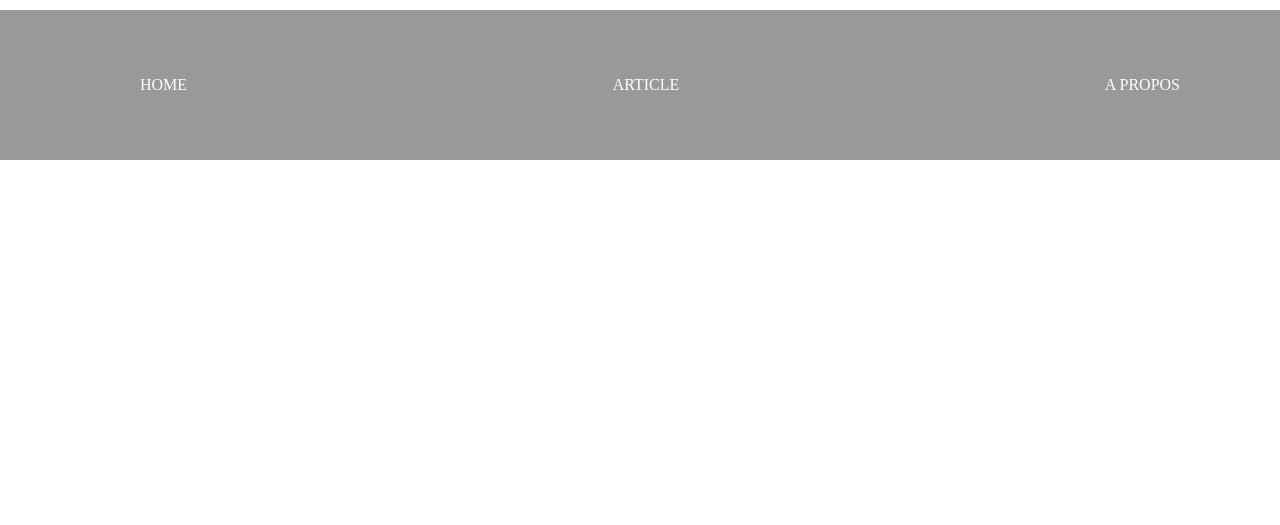
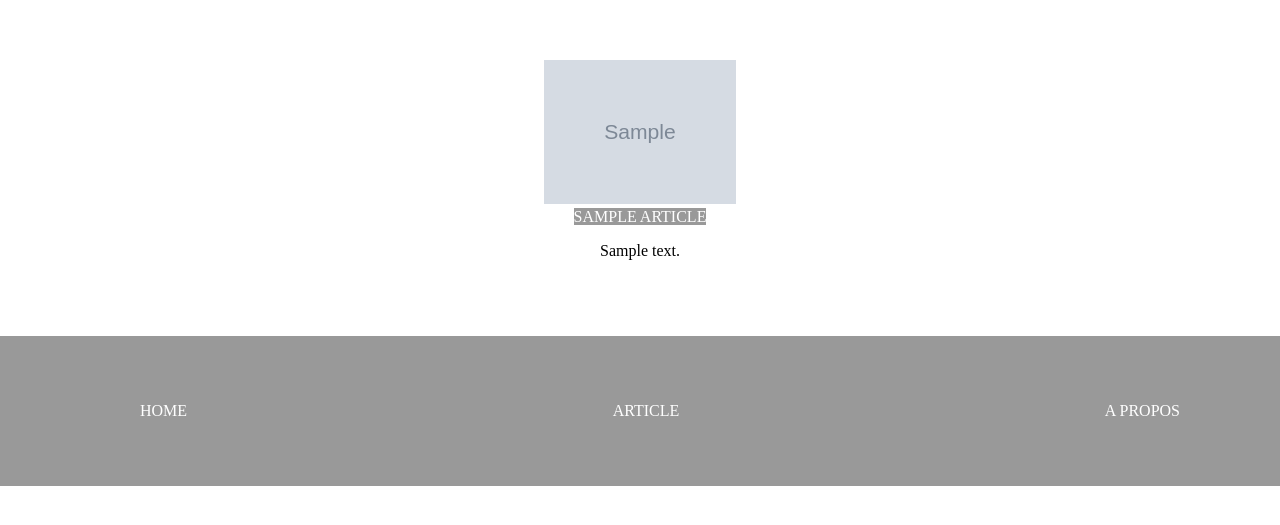
Before and after one commit to D-Remi/exo_symfony, a Symfony app: template templates/index.html.twig in a window 1280 px wide. Shown: the part 255-780 px from the top of the page. Run offline with Twig, Linux system fonts and the light colour scheme; the template is opened without the code that fills it: most values are stand-ins (such as "Sample title", 1, 10 or a date in 2020); grey boxes marked "Sample" are stand-in pictures; data that the repository does not hold is empty; some libraries are stand-ins or nearby versions.

Commit message:
modification indentation

```diff
--- a/public/asset/css/style.css
+++ b/public/asset/css/style.css
@@ -17,10 +17,12 @@ header,footer{
 
 a{
     color: white;
+    background-color: #999;
     text-transform: uppercase;
     list-style: none;
     text-decoration: none;
 }
+
 
 nav div{
     width: 10%;
--- a/src/Controller/ArticleProject.php
+++ b/src/Controller/ArticleProject.php
@@ -56,7 +56,7 @@ class ArticleProject extends AbstractController
 
         return $this->render('index.html.twig',[
             /* je fais appel a mon attribut $articles */
-            'article' => $this->articles
+            'articles' => $this->articles,
         ]);
     }
 
--- a/templates/index.html.twig
+++ b/templates/index.html.twig
@@ -20,13 +20,13 @@
 <main>
     <section>
         <article>
-        {% for article in article %}
+        {% for key,article in articles  %}
             <!--
              boucle for afin d'afficher les différents article
              -->
           <div class="actu">
               <div><img src="{{ article.image }}"></div>
-              <h2>{{ article.title }}</h2>
+              <a href="{{ path('article', { 'id': key }) }}">{{ article.title }}</a>
               <p>{{ article.content }}</p>
           </div>
         {% endfor %}
```
Lines whose indentation alone changed are shown as unchanged.
